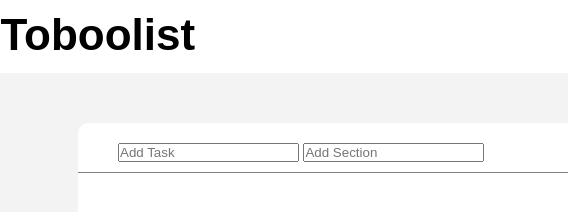
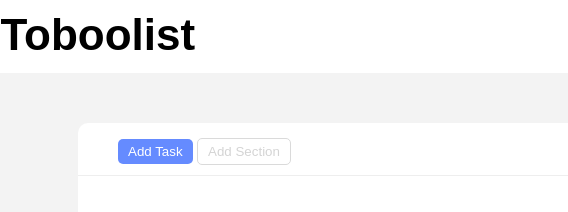
Before and after one commit to Mantured/html-css-toboolist, a plain HTML site: page index.html in a window 1280 px wide. Shown: the full height of the page, 72-640 px from the left. Drawn offline with Linux system fonts and the light colour scheme.

Commit message:
aggiunta testata - colori - bottoni style

```diff
--- a/css/style.css
+++ b/css/style.css
@@ -33,7 +33,25 @@
 }
 
 .add-something{
-    margin-top: 10px;
+    margin-top: 5px;
     padding: 10px 0px 10px 40px;
-    border-bottom: 1px solid gray;
+    border-bottom: 1px solid rgb(238, 238, 238);
 }
+
+.button{
+    padding: 5px 10px 5px 10px;
+    font-size: 10pt;
+    border: none;
+    border-radius: 5px;
+}
+
+#selected-button{
+    background-color: rgb(101, 139, 255);
+    color: white;
+}
+
+#unselected-button{
+    background-color: white;
+    border: 1px solid rgb(218, 218, 218);
+    color: rgb(212, 212, 212);
+}
--- a/index.html
+++ b/index.html
@@ -22,13 +22,12 @@
             <!-- contentuto in testa con due bottoni -->
             <div class="add-something">
                 <div>
-                    <input type="text" placeholder="Add Task">
-                    <input type="text" placeholder="Add Section">
+                    <button class="button" id="selected-button">Add Task</button>
+                    <button class="button" id="unselected-button">Add Section</button>
                 </div>
 
 
             </div>
-
             <!--contenuto principale-->
             <div>
 
```
